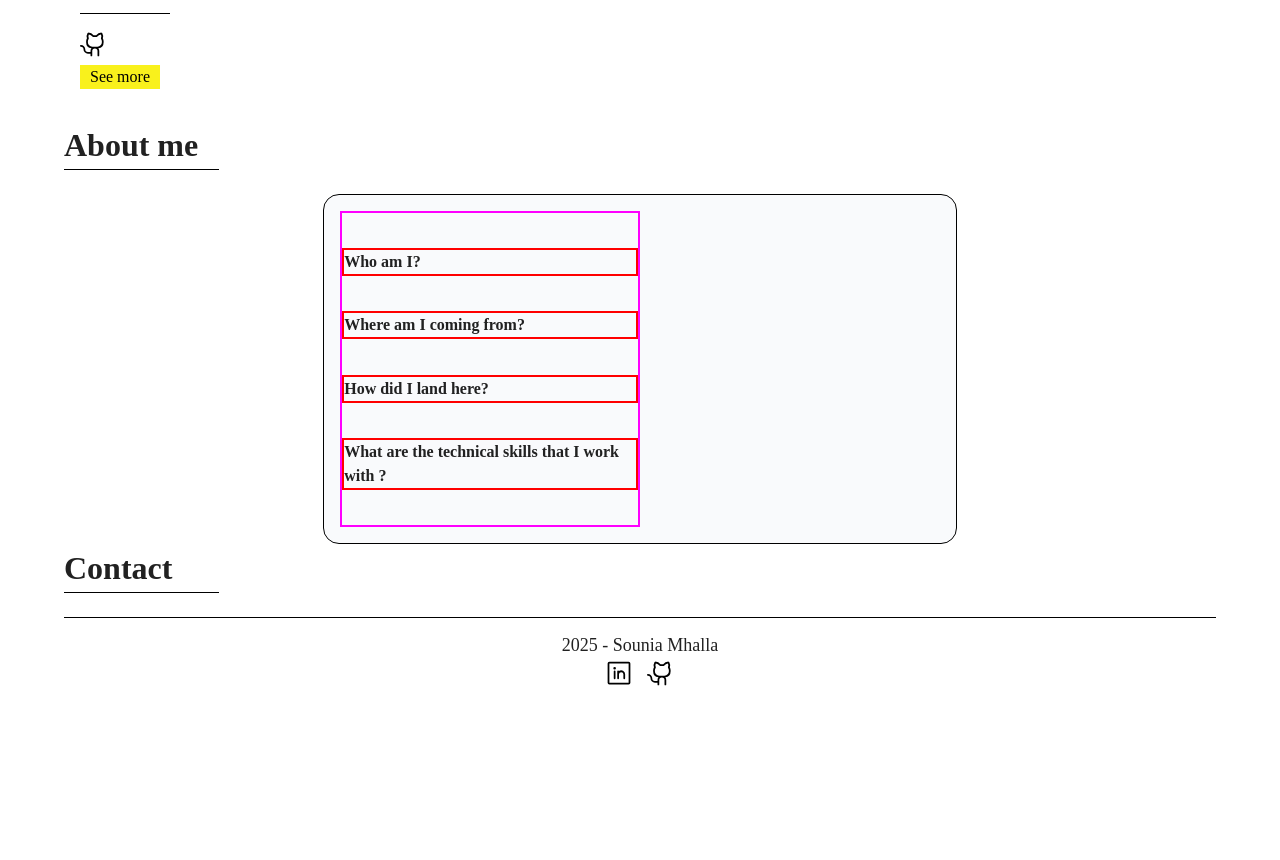
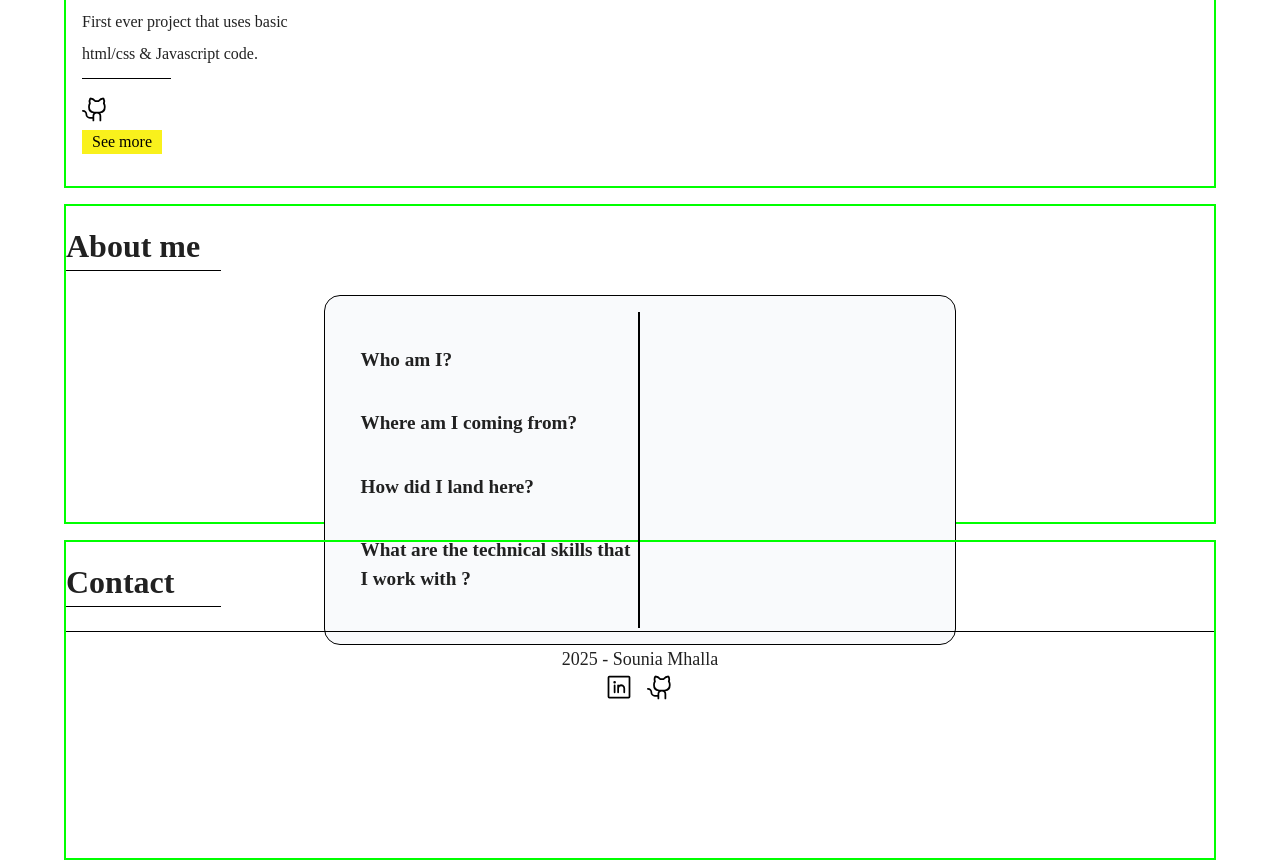
Before and after one commit to vickyfrosties/Portfolio, a React (Vite) app: page / in a window 1280 px wide. Shown: the part 1348-2208 px from the top of the page. Before the commit the page ends 2043 px from the top, so only its background shows below. Built offline with nearby package versions, Linux system fonts and the light colour scheme; a web font is replaced by a local one.

Commit message:
About section styles & data set :card_index:

```diff
--- a/src/App.css
+++ b/src/App.css
@@ -53,7 +53,7 @@ h2 {
 }
 
 ::-webkit-scrollbar {
-  width: 0.2em;
+  width: 0.5em;
 }
 
 ::-webkit-scrollbar-thumb {
@@ -138,7 +138,11 @@ body {
     }
 
     .projects-section {
+      border: 2px solid lime;
+      margin-top: 1rem;
       margin-bottom: 1rem;
+      padding-top: 1em;
+      padding-bottom: 1em;
 
       h2 {
         font-family: var(--text-content);
@@ -157,14 +161,11 @@ body {
         display: flex;
         flex-wrap: wrap;
         justify-content: space-between;
-        /* border: 2px solid black; */
 
         .cards {
           width: calc(25% - 2em);
           height: auto;
           padding: 1em;
-          /* border: 2px solid green; */
-          /* box-shadow: 0.7em 1em 5px var(--third-color); */
           transition: transform 0.3s ease, box-shadow 0.3s ease;
 
           h3 {
@@ -217,12 +218,22 @@ body {
 
     .about-section,
     .contact-section {
+      margin-top: 1rem;
+      margin-bottom: 1rem;
+      padding-top: 1em;
+      padding-bottom: 1em;
+
       h2 {
         font-style: bold;
         font-size: 32px;
         border-bottom: 1px solid black;
         width: 155px;
         margin-bottom: 1.5rem;
+      }
+
+      & {
+        border: 2px solid lime;
+        height: 40vh;
       }
     }
 
@@ -238,31 +249,51 @@ body {
       justify-content: space-between;
 
       .under-menu-list {
-        border: 2px solid magenta;
+        border-right: 2px solid black;
         width: 50%;
         display: flex;
         flex-direction: column;
         justify-content: space-evenly;
-        /* height: 100%; */
 
-        .items-container {
+        .item {
           width: 100%;
+          font-size: 1.2em;
+          font-family: var(--text-content);
+          font-weight: 600;
+          padding-left: 1em;
 
-          .item {
-            width: 100%;
-            border: 2px solid red;
-            font-size: 1em;
-            font-family: var(--text-content);
-            font-weight: 600;
+          &:hover {
+            color: var(--secondary-color);
           }
         }
+      }
 
-        .detail {
-          width: 50%;
+      .detail {
+        width: 50%;
+        height: 100%;
+        margin: auto;
+
+        p {
+          font-family: var(--text-content);
+          font-size: 1em;
+          font-weight: 500;
+          line-height: 2;
+        }
+
+        .portrait {
+          padding: 2em;
+          width: 100%;
+          height: 100%;
+
+          img {
+            width: 100%;
+            height: 80%;
+            object-fit: cover;
+            object-position: 10% 25%;
+          }
         }
       }
     }
-
   }
 
   .footer {
--- a/src/Components/About/Menu/MenuDetail.jsx
+++ b/src/Components/About/Menu/MenuDetail.jsx
@@ -1,8 +1,13 @@
-const MenuDetail = ({ message }) => {
+const MenuDetail = ({ message, showImage, imageUrl }) => {
 
     return (
         <>
-            {message}
+            <div className="portrait">
+                {showImage && <img src={imageUrl} alt="Self portrait" />}
+                <p>
+                    {message}
+                </p>
+            </div>
         </>
     );
 };
--- a/src/Components/About/Menu/MenuItem.jsx
+++ b/src/Components/About/Menu/MenuItem.jsx
@@ -6,10 +6,8 @@ const MenuItem = ({ item, onClick }) => {
 
     return (
         <>
-            <div className="items-container">
-                <div className="item" onClick={onClick}>
-                    <p>{item.title}</p>
-                </div>
+            <div className="item" onClick={onClick}>
+                <p>{item.title}</p>
             </div>
         </>
     );
--- a/src/Components/About/Menu/MenuList.jsx
+++ b/src/Components/About/Menu/MenuList.jsx
@@ -10,7 +10,7 @@ const MenuList = () => {
 
     const details = [
         {
-            id: 1, title: "Who am I?", content: "I am a young front-end developer currently in a training to make my passion my work."
+            id: 1, title: "Who am I?", content: "I am a young front-end developer currently in a training to make my passion my work.", source: "../../../../public/Pictures/portrait.png"
         },
         {
             id: 2, title: "Where am I coming from?", content: "I live in Belgium in Brussels."
@@ -35,7 +35,12 @@ const MenuList = () => {
                     ))}
                 </div>
                 <div className="detail">
-                    {selectedItem && <MenuDetail message={selectedItem.content} />}
+                    {selectedItem &&
+                        <MenuDetail
+                            message={selectedItem.content}
+                            showImage={selectedItem.id === 1}
+                            imageUrl="../../../../public/Pictures/portrait_bis.png"
+                        />}
                 </div>
             </section>
         </>
```
Also changed, not shown: public/Pictures/portrait_bis.png (added).
